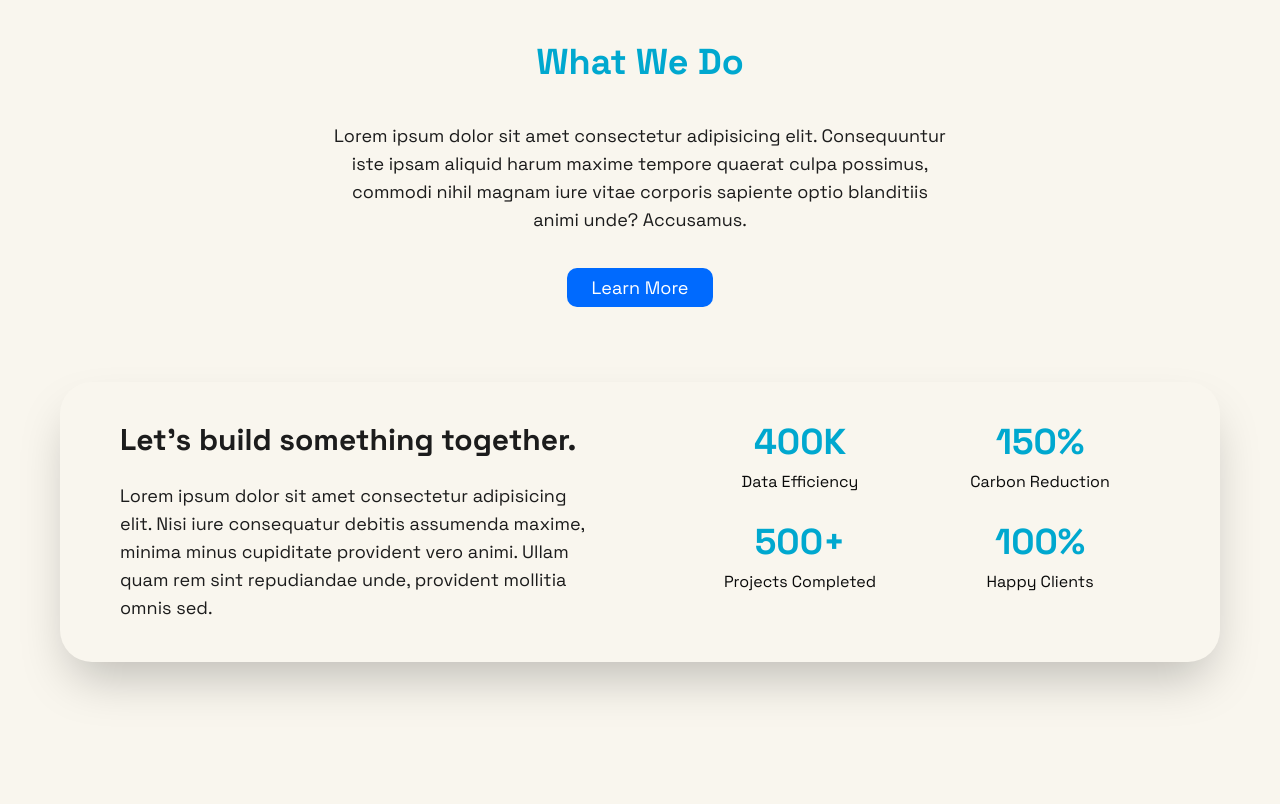
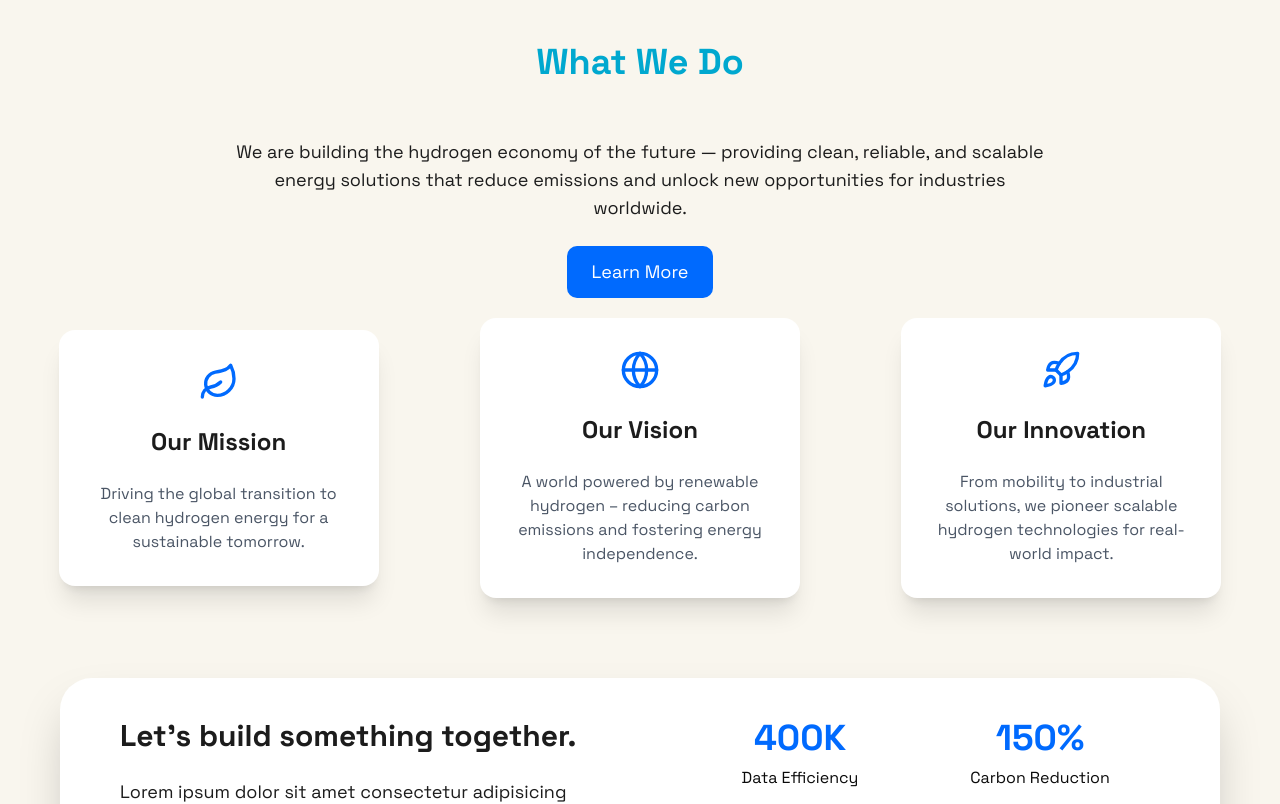
Before and after one commit to Morgan-Favour/enthusiastcompanies, a Next.js app: page / in a window 1280 px wide. Shown: the part 967-1771 px from the top of the page. Built offline with nearby package versions, Linux system fonts and the light colour scheme.

Commit message:
feat: enhance homepage and components with new content and animations

```diff
--- a/src/app/page.js
+++ b/src/app/page.js
@@ -3,6 +3,7 @@ import Projects from "@/components/Projects";
 import Stats from "@/components/Stats";
 import WhatWeDo from "@/components/WhatWeDo";
 // import Image from "next/image";
+
 
 
 export default function Home() {
@@ -12,7 +13,6 @@ export default function Home() {
       <WhatWeDo />
       <Stats />
       <Projects />
-
     </div>
   );
 }
--- a/src/components/Hero.jsx
+++ b/src/components/Hero.jsx
@@ -41,6 +41,7 @@ const Hero = () => {
                 Enthusiast <br />
                 <span className='text-transparent text-outline'>Hydrogen</span>
               </h1>
+              <p className='text-lg'>Driving the future of clean hydrogen energy</p>
             </motion.div>
             <motion.button
               initial={{ opacity: 0, y: -100 }}
--- a/src/components/ProjectCard.jsx
+++ b/src/components/ProjectCard.jsx
@@ -11,9 +11,9 @@ const ProjectCard = () => {
             {projectData.map((project, index) => (
                 <motion.div
                     key={project.id}
-                    initial={{ opacity: 0, y: 50 }}
-                    animate={{ opacity: 1, y: 0 }}
-                    transition={{ duration: 0.6, delay: index * 0.2 }}
+                    initial={{ opacity: 0, x: 100 }}   // start off to the right
+                    animate={{ opacity: 1, x: 0 }}     // slide into place
+                    transition={{ duration: 0.6, delay: index * 0.2 }} // staggered by index
                 >
                     <Tilt
                         glareEnable={true}
@@ -46,7 +46,7 @@ const ProjectCard = () => {
 
                                     {/* Learn More Button */}
                                     <div className="mt-4">
-                                        <span className="inline-block border-eh-accent text-eh-primary px-4 py-2 text-sm rounded-md shadow-lg  transition">
+                                        <span className="inline-block border-eh-accent text-eh-primary px-4 py-2 text-sm rounded-md shadow-lg transition">
                                             Learn More
                                         </span>
                                     </div>
--- a/src/components/Projects.jsx
+++ b/src/components/Projects.jsx
@@ -7,7 +7,7 @@ import ProjectCard from './ProjectCard'
 
 const Projects = () => {
     return (
-        <div className='text-center py-30 '>
+        <div className='text-center py-30 px-15'>
             <motion.h2
                 className="text-4xl font-bold text-eh-accent mt-4"
                 whileHover={{ scale: 1.2, rotate: [0, -5, 5, 0] }}
@@ -16,6 +16,7 @@ const Projects = () => {
             >
                 Projects
             </motion.h2>
+            <p className='max-w-2xl mx-auto mt-4'>Lorem ipsum dolor sit amet consectetur adipisicing elit. Tempora praesentium, quibusdam explicabo beatae omnis sed exercitationem nemo est repellendus veritatis totam modi perspiciatis! Corporis similique eum illo quam nesciunt perspiciatis.</p>
             <ProjectCard />
         </div>
 
--- a/src/components/Stats.jsx
+++ b/src/components/Stats.jsx
@@ -13,7 +13,7 @@ const Stats = () => {
                 duration: 1,
             }}
             viewport={{ once: true }}
-            className='grid grid-cols-1 md:grid-cols-2 gap-20 my-20 px-15 shadow-2xl mx-15 p-10 rounded-4xl' >
+            className='grid grid-cols-1 md:grid-cols-2 gap-20 my-20 px-15 shadow-2xl mx-15 p-10 rounded-4xl bg-eh-white' >
             <div className='space-y-6'>
                 <h1 className='font-bold text-3xl text-eh-black'>Let's build something together.</h1>
                 <p className='text-lg text-eh-black '>Lorem ipsum dolor sit amet consectetur adipisicing elit. Nisi iure consequatur debitis assumenda maxime, minima minus cupiditate provident vero animi. Ullam quam rem sint repudiandae unde, provident mollitia omnis sed.</p>
@@ -28,7 +28,7 @@ const Stats = () => {
                         transition={{ duration: 0.6, delay: index * 0.2 }}
                         viewport={{ once: true }}
                     >
-                        <h2 className="text-4xl font-bold text-eh-accent mb-2">
+                        <h2 className="text-4xl font-bold text-eh-primary mb-2">
                             <CountUp end={stats.number} duration={4} suffix={stats.suffix} />
                         </h2>
                         <p>{stats.title}</p>
--- a/src/components/WhatWeDo.jsx
+++ b/src/components/WhatWeDo.jsx
@@ -3,17 +3,22 @@ import React from 'react'
 import { motion } from 'framer-motion'
 import Image from 'next/image'
 import Link from 'next/link'
+import { whatWeDoCards } from '../constants/index.js'
 
 
 const WhatWeDo = () => {
+
+
   return (
     <motion.section
-      className="container my-20 px-6 space-y-10 text-center"
+      className="container my-20 px-6 space-y-14 text-center"
       initial={{ opacity: 0, y: 100, rotate: -5, scale: 0.9 }}
       whileInView={{ opacity: 1, y: 0, rotate: 0, scale: 1 }}
       transition={{ duration: 1, ease: 'easeOut', type: 'spring', bounce: 0.4 }}
       viewport={{ once: true }}
     >
+      {/* Heading */}
+
       <motion.div
         className="flex flex-col justify-center items-center"
         initial={{ scale: 0 }}
@@ -30,25 +35,61 @@ const WhatWeDo = () => {
         />
         <motion.h2
           className="text-4xl font-bold text-eh-accent mt-4"
-          whileHover={{ scale: 1.2, rotate: [0, -5, 5, 0] }}
-          transition={{ duration: 0.6 }}
-          viewport={{ once: true }}
+          whileHover={{ scale: 1.1, rotate: [0, -5, 5, 0] }}
+          transition={{ duration: 0.5 }}
         >
           What We Do
         </motion.h2>
       </motion.div>
 
+      {/* Intro text */}
       <motion.div
-        className="w-full md:w-1/2 mx-auto space-y-10 text-lg text-eh-black"
+        className="w-full md:w-2/3 h-[100px] mx-auto space-y-6 text-lg text-eh-black"
         initial={{ opacity: 0, x: -100 }}
         whileInView={{ opacity: 1, x: 0 }}
         transition={{ duration: 1, delay: 0.3 }}
         viewport={{ once: true }}
       >
         <p>
-          Lorem ipsum dolor sit amet consectetur adipisicing elit. Consequuntur iste ipsam aliquid harum maxime tempore quaerat culpa possimus, commodi nihil magnam iure vitae corporis sapiente optio blanditiis animi unde? Accusamus.
+          We are building the hydrogen economy of the future — providing clean,
+          reliable, and scalable energy solutions that reduce emissions and
+          unlock new opportunities for industries worldwide.
         </p>
-        <Link href="/about" className='text-eh-white px-6 py-2 rounded-lg bg-eh-primary'>Learn More</Link>
+        <Link
+          href="/about"
+          className="inline-block text-eh-white px-6 py-3 rounded-lg bg-eh-primary hover:bg-eh-accent transition"
+        >
+          Learn More
+        </Link>
+      </motion.div>
+
+      {/* Cards */}
+      <motion.div
+        className="grid grid-cols-1 md:grid-cols-3 gap-8 mt-20 place-items-center"
+        initial="hidden"
+        whileInView="show"
+        variants={{
+          hidden: { opacity: 0 },
+          show: { opacity: 1, transition: { staggerChildren: 0.2 } }
+        }}
+        viewport={{ once: true }}
+      >
+        {whatWeDoCards.map((card) => (
+          <motion.div
+            key={card.id}
+            className="bg-white p-8 space-y-6 w-80 shadow-xl rounded-2xl hover:shadow-2xl transition group"
+            variants={{
+              hidden: { opacity: 0, y: 50 },
+              show: { opacity: 1, y: 0 }
+            }}
+          >
+            <div className="flex justify-center">{card.icon}</div>
+            <h2 className="text-2xl font-bold text-eh-black group-hover:text-eh-accent transition">
+              {card.title}
+            </h2>
+            <p className="text-gray-600">{card.desc}</p>
+          </motion.div>
+        ))}
       </motion.div>
     </motion.section>
   )
--- a/src/constants/index.js
+++ b/src/constants/index.js
@@ -1,4 +1,4 @@
-
+import { Globe, Leaf, Rocket } from 'lucide-react'
 
 export const projectData = [
     {
@@ -53,3 +53,23 @@ export const statsData = [
         suffix: "%"
     }
 ]
+export const whatWeDoCards = [
+    {
+      id: 1,
+      title: "Our Mission",
+      desc: "Driving the global transition to clean hydrogen energy for a sustainable tomorrow.",
+      icon: <Leaf className="w-10 h-10 text-eh-primary" />
+    },
+    {
+      id: 2,
+      title: "Our Vision",
+      desc: "A world powered by renewable hydrogen – reducing carbon emissions and fostering energy independence.",
+      icon: <Globe className="w-10 h-10 text-eh-primary" />
+    },
+    {
+      id: 3,
+      title: "Our Innovation",
+      desc: "From mobility to industrial solutions, we pioneer scalable hydrogen technologies for real-world impact.",
+      icon: <Rocket className="w-10 h-10 text-eh-primary" />
+    },
+  ]
```
